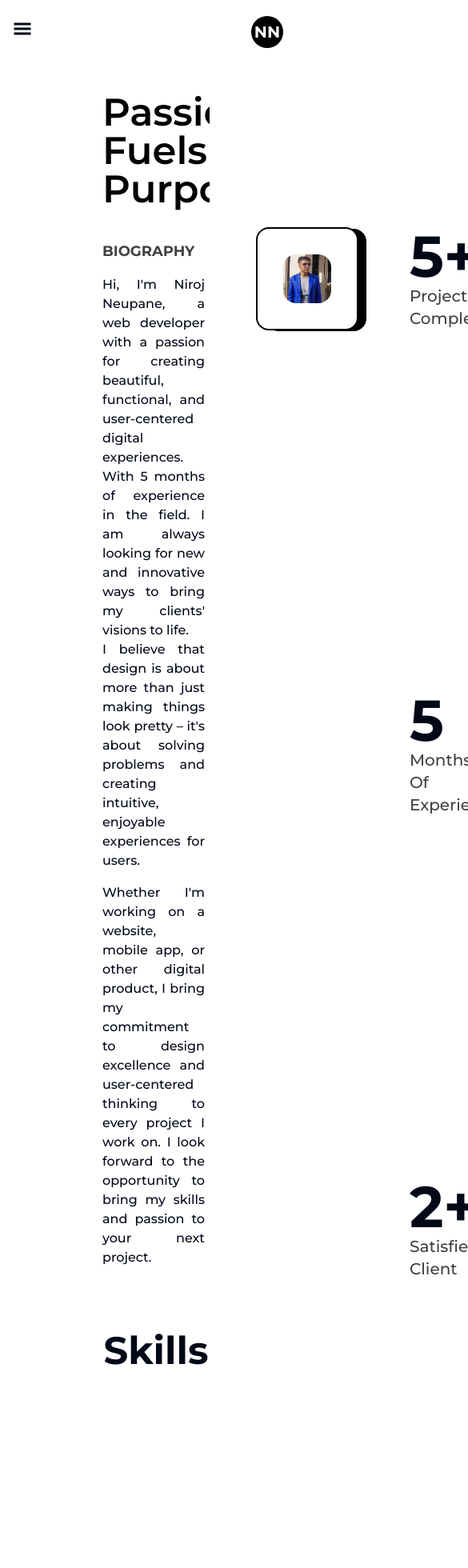
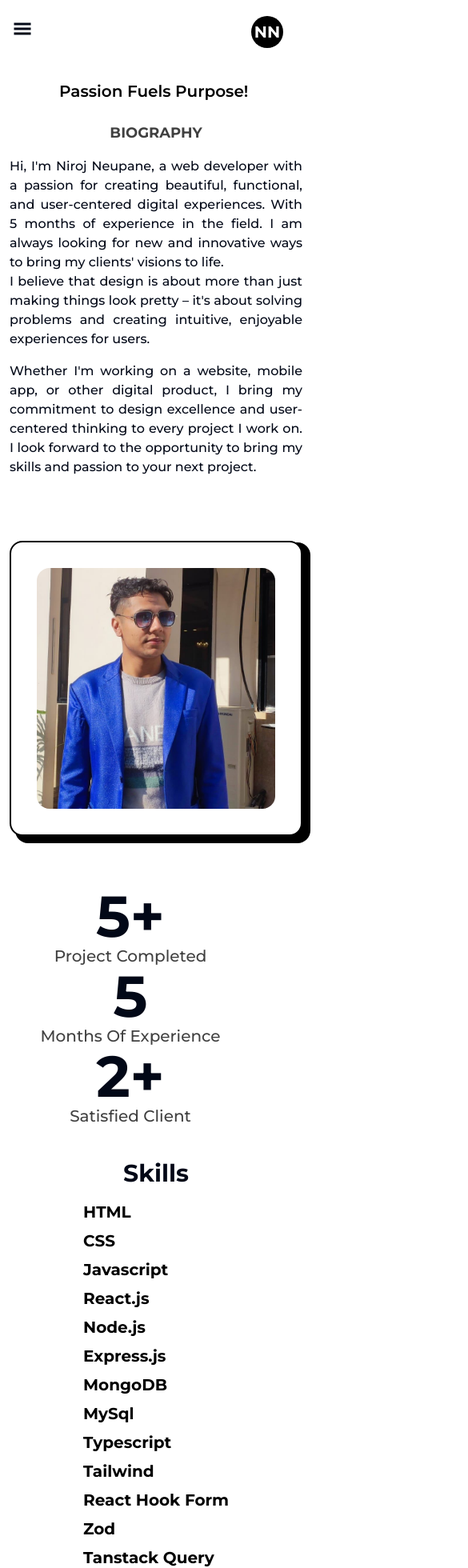
Before and after one commit to nirojneupane5/portfolio, a Next.js app: page /about in a window 390 px wide. Shown: the part 20-1980 px from the top of the page at 80% size, 585 px wide, since content can reach past the window. Built offline with nearby package versions, Linux system fonts and the light colour scheme.

Commit message:
Responsive about section

```diff
--- a/src/app/about/Education.tsx
+++ b/src/app/about/Education.tsx
@@ -10,7 +10,9 @@ const Education = () => {
   });
   return (
     <div className="mt-10">
-      <h2 className="text-5xl font-bold text-black text-center">Education</h2>
+      <h2 className="text-xl lg:text-5xl font-bold text-black text-center">
+        Education
+      </h2>
       <div ref={ref} className="w-[75%] mx-auto relative">
         <motion.div
           style={{ scaleY: scrollYProgress }}
--- a/src/app/about/Experience.tsx
+++ b/src/app/about/Experience.tsx
@@ -3,7 +3,9 @@ import React from "react";
 const Experience = () => {
   return (
     <div className="mt-10">
-      <h2 className="text-5xl font-bold text-black text-center">Experience</h2>
+      <h2 className="text-3xl lg:text-5xl font-bold text-black text-center mb-2">
+        Experience
+      </h2>
       <div className="w-[75%] mx-auto relative">
         <div className="my-10">
           <h3 className="text-2xl font-semibold capitalize">
--- a/src/app/about/Skills.tsx
+++ b/src/app/about/Skills.tsx
@@ -1,10 +1,12 @@
 import { Skill } from "./Skill";
-
 const Skills = () => {
   return (
     <div>
-      <h1 className="mt-16 text-5xl font-bold text-center">Skills</h1>
-      <div className="w-full h-screen relative flex items-center justify-center rounded-full bg-circularlight">
+      <h1 className="mt-10 text-3xl lg:text-5xl font-bold text-center mb-4">
+        Skills
+      </h1>
+
+      <div className="hidden w-full h-screen relative lg:flex items-center justify-center rounded-full bg-circularlight">
         <div className="flex items-center justify-center bg-black text-white p-8 cursor-pointer rounded-full hover:scale-105 duration-300 font-bold">
           WEB
         </div>
@@ -22,6 +24,24 @@ const Skills = () => {
         <Skill name="Zustand" x="-0vw" y="-19vw" />
         <Skill name="Tanstack Query & Table" x="30vw" y="0vw" />
       </div>
+
+      <div className="lg:hidden text-xl font-bold text-black text-justify space-y-2">
+        <h1>HTML</h1>
+        <h1>CSS</h1>
+        <h1>Javascript</h1>
+        <h1>React.js</h1>
+        <h1>Node.js</h1>
+        <h1>Express.js</h1>
+        <h1>MongoDB</h1>
+        <h1>MySql</h1>
+        <h1>Typescript</h1>
+        <h1>Tailwind</h1>
+        <h1>React Hook Form</h1>
+        <h1>Zod</h1>
+        <h1>Tanstack Query</h1>
+        <h1>Tanstack Table</h1>
+        <h1>Zustand</h1>
+      </div>
     </div>
   );
 };
--- a/src/app/about/page.tsx
+++ b/src/app/about/page.tsx
@@ -16,21 +16,17 @@ export const metadata: Metadata = {
 const AboutPage = () => {
   return (
     <main className="flex w-full flex-col items-center justify-center">
-      <Layout className="pt-4">
-        <AniminatedText
-          text="Passion Fuels Purpose!"
-          className="mb-4 !text-5xl"
-        />
-        <div className="grid grid-cols-8 gap-16 w-full">
-          <div className="col-span-3 flex flex-col items-start justify-start text-justify">
-            <h1 className="py-4 text-lg font-bold uppercase text-black/75">
+      <AniminatedText text="Passion Fuels Purpose!" />
+      <div className="grid grid-cols-1 lg:grid-cols-8 gap-16 w-full px-3">
+        <div className="col-span-3 flex flex-col lg:items-start lg:justify-start text-justify">
+          <h1 className="py-4 text-lg font-bold uppercase text-black/75 text-center">
             Biography
           </h1>
           <p className="font-medium">
             Hi, I'm Niroj Neupane, a web developer with a passion for creating
-              beautiful, functional, and user-centered digital experiences. With
-              5 months of experience in the field. I am always looking for new
-              and innovative ways to bring my clients' visions to life.
+            beautiful, functional, and user-centered digital experiences. With 5
+            months of experience in the field. I am always looking for new and
+            innovative ways to bring my clients' visions to life.
           </p>
           <p className="font-medium">
             I believe that design is about more than just making things look
@@ -40,9 +36,8 @@ const AboutPage = () => {
           <p className="font-medium my-4">
             Whether I'm working on a website, mobile app, or other digital
             product, I bring my commitment to design excellence and
-              user-centered thinking to every project I work on. I look forward
-              to the opportunity to bring my skills and passion to your next
-              project.
+            user-centered thinking to every project I work on. I look forward to
+            the opportunity to bring my skills and passion to your next project.
           </p>
         </div>
         <div className="col-span-3 relative h-max rounded-2xl border-2 border-solid border-black bg-white p-8">
@@ -54,8 +49,8 @@ const AboutPage = () => {
             priority
           />
         </div>
-          <div className="col-span-2 flex flex-col justify-between item-end">
-            <div className="flex flex-col item-end justify-center">
+        <div className="col-span-2 flex flex-col justify-between lg:item-end text-center">
+          <div className="flex flex-col lg:item-end lg:justify-center">
             <span className="inline-block text-7xl font-bold">5+</span>
             <h2 className="text-xl font-medium text-black/75 capitalize">
               Project Completed
@@ -78,7 +73,6 @@ const AboutPage = () => {
       <Skills />
       <Experience />
       <Education />
-      </Layout>
     </main>
   );
 };
```
Lines whose indentation alone changed are shown as unchanged.
